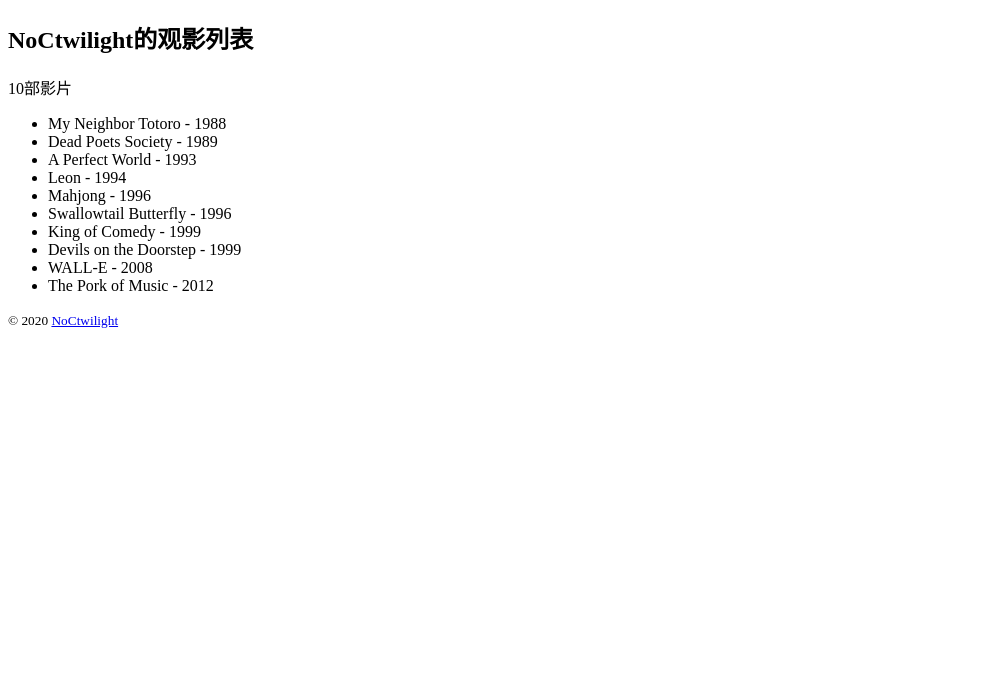
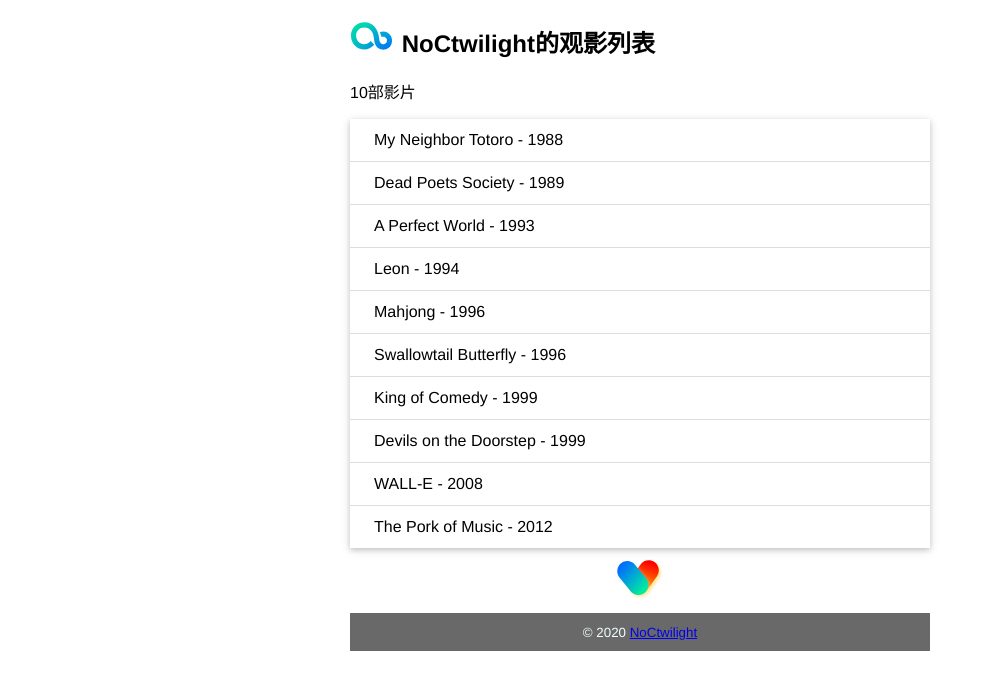
Before and after one commit to NoCtwilight/watchlist, a Flask app: page / in a window 1280 px wide. Shown: the top 690 px of the page, without its empty margins (0-988 px from the left). Run offline with Flask 2, Linux system fonts and the light colour scheme.

Commit message:
Add static files

```diff
--- /dev/null
+++ b/static/style.css
@@ -0,0 +1,49 @@
+/* 页面整体 */
+body {
+    margin: auto;
+    max-width: 580px;
+    font-size: 16px;
+    font-family: "微软雅黑", Helvetica, sans-serif;
+}
+
+/* 页脚 */
+footer {
+    color: azure;
+    background-color: dimgray;
+    margin-top: 15px;
+    text-align: center;
+    padding: 10px;
+}
+
+/* 头像 */
+.avatar {
+    width: 45px;
+}
+
+/* 电影列表 */
+.movie-list {
+    list-style-type: none;
+    padding: 0;
+    margin-bottom: 10px;
+    box-shadow: 0 2px 5px 0 rgba(0, 0, 0, 0.16), 0 2px 10px 0 rgba(0, 0, 0, 0.12);
+}
+
+.movie-list li {
+    padding: 12px 24px;
+    border-bottom: 1px solid #ddd;
+}
+
+.movie-list li:last-child {
+    border-bottom: none;
+}
+
+.movie-list li:hover {
+    background-color:#f8f9fa;
+}
+
+/* 底部图片 */
+.footimg {
+    display: block;
+    margin: 0 auto;
+    height: 40px;
+}
--- a/templates/index.html
+++ b/templates/index.html
@@ -3,16 +3,23 @@
 <head>
     <meta charset="utf-8">
     <title>{{ name }}的观影列表</title>
+    <link rel="icon" href="{{ url_for('static', filename='logo.svg') }}">
+    <link rel="stylesheet" href="{{ url_for('static', filename='style.css') }}" type="text/css">
 </head>
 <body>
-    <h2>{{ name }}的观影列表</h2>
-    {# 使用length过滤器获取movies变量的长度 #}
+    <h2>
+        <img alt="title image" class="avatar" src="{{ url_for('static', filename='images/title.svg') }}">
+        {{ name }}的观影列表
+    </h2>
+
     <p>{{ movies|length }}部影片</p>
-    <ul>
-        {% for movie in movies %}  {# 迭代movies变量 #}
-        <li>{{ movie.title }} - {{ movie.year }}</li>  {# 即movies['title'] #}
+    <ul class="movie-list">
+        {% for movie in movies %}
+        <li>{{ movie.title }} - {{ movie.year }}</li>
         {% endfor %}
     </ul>
+
+    <img alt="foot image" class="footimg" src="{{ url_for('static', filename='images/foot.svg') }}">
 
     <footer>
         <small>&copy; 2020 <a href="https://noctwilight.github.io/">NoCtwilight</a></small>
```
Also changed, not shown: static/images/foot.svg (added), static/images/logo.svg (added), static/images/title.svg (added), static/logo.svg (added).
